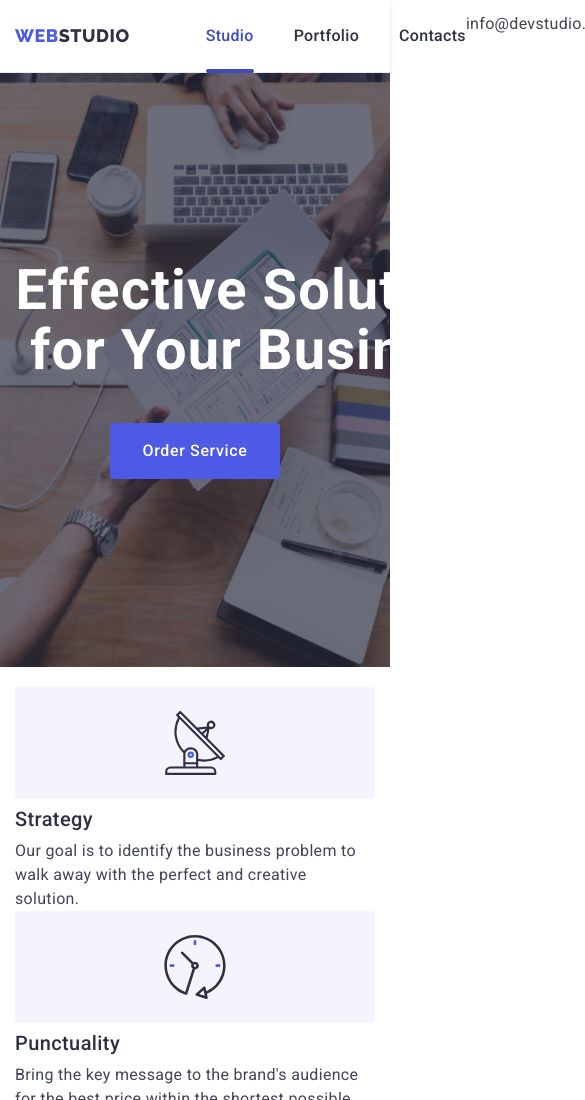
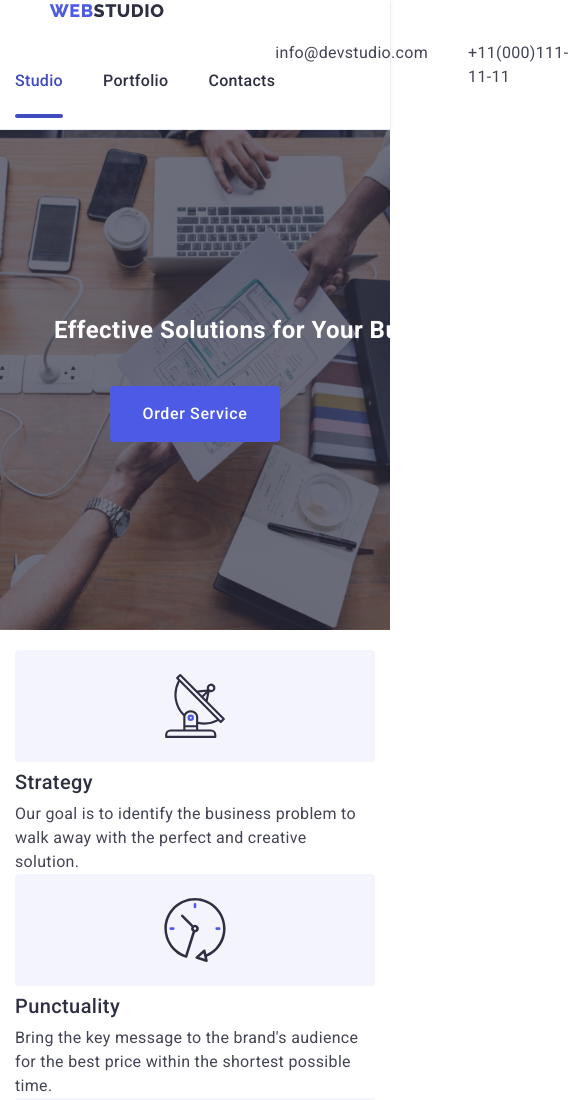
Before and after one commit to IhorRatsyn/goit-markup-hw-06, a plain HTML site: page index.html in a window 390 px wide. Shown: the top 1100 px of the page, 585 px wide, since content can reach past the window. Drawn offline with nearby package versions, Linux system fonts and the light colour scheme.

Commit message:
Update style.css

```diff
--- a/css/style.css
+++ b/css/style.css
@@ -973,3 +973,37 @@ body {
 
 @media screen and (min-width: 768px) {
 }
+
+@media screen and (max-width: 767px) {
+  .header-nav {
+    display: flex;
+    flex-direction: column;
+  }
+
+  .header-menu {
+    margin-top: 24px;
+  }
+
+  .header-menu-item {
+    margin-bottom: 12px;
+  }
+}
+
+@media screen and (min-width: 768px) {
+}
+
+@media screen and (max-width: 767px) {
+  .hero-container {
+    text-align: center;
+  }
+
+  .hero-title {
+    font-size: 24px;
+  }
+
+  .hero-btn {
+    margin-top: 24px;
+  }
+}
+@media screen and (min-width: 768px) {
+}
```
